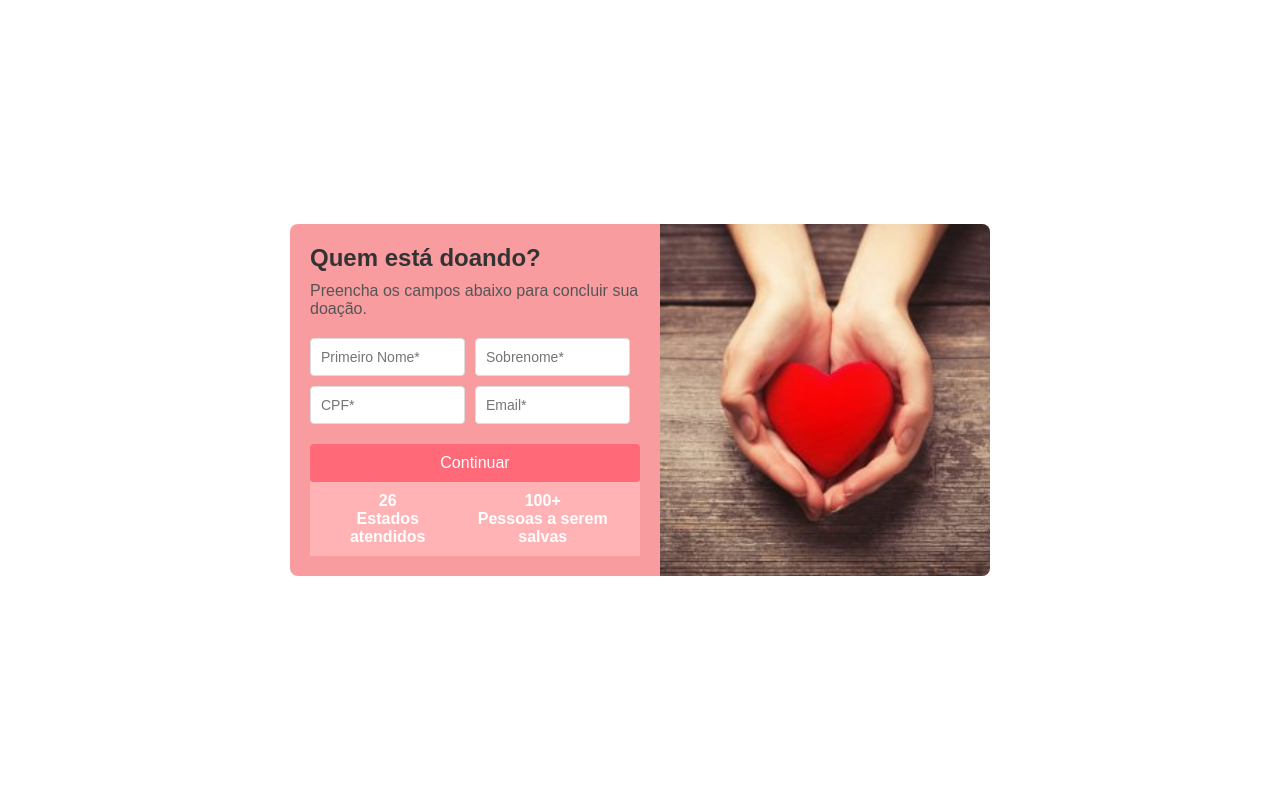
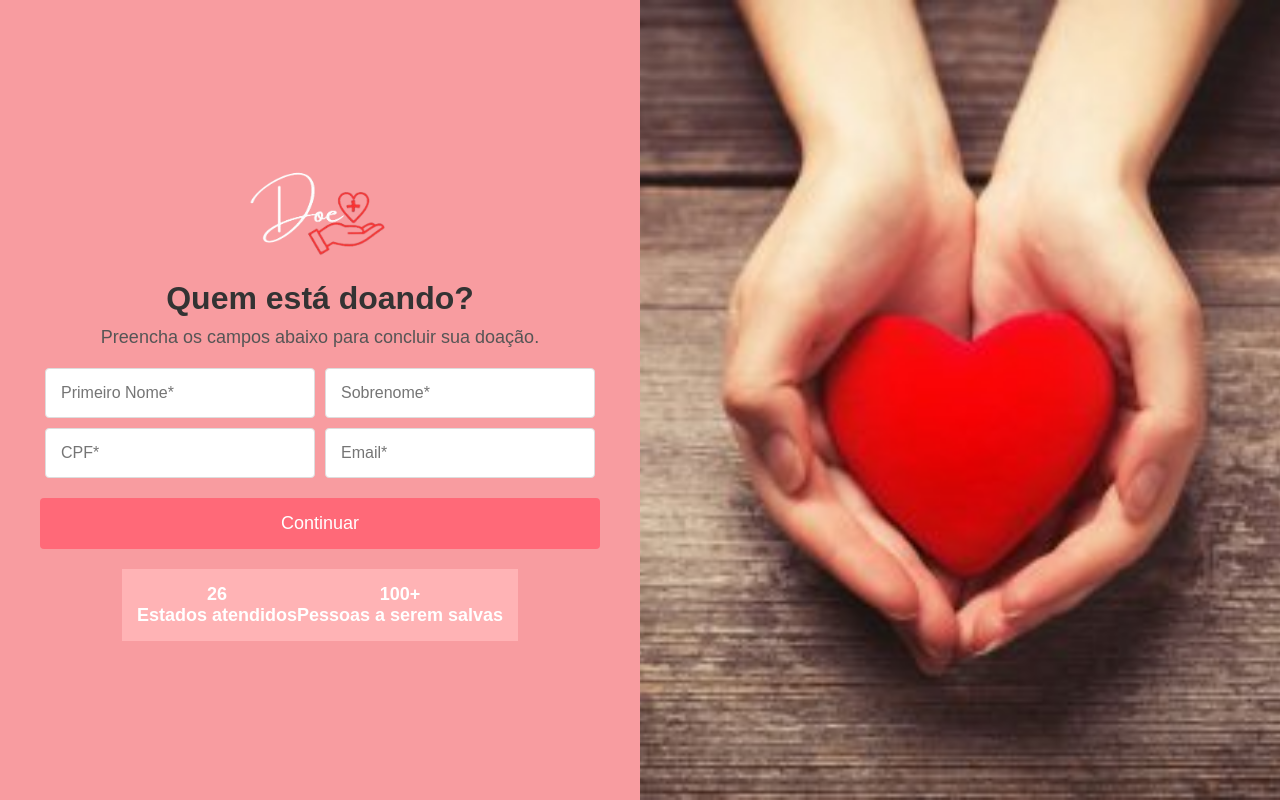
Before and after one commit to drecodes2025/DOE--, a website: page doe/cadastro.html in a window 1280 px wide. Drawn offline with Linux system fonts and the light colour scheme.

Commit message:
adição de novos arquivos

```diff
--- a/doe/cadastro.html
+++ b/doe/cadastro.html
@@ -12,52 +12,59 @@
       font-family: Arial, sans-serif;
     }
 
-    body {
-      display: flex;
-      align-items: center;
-      justify-content: center;
-      min-height: 100vh;
-      background-color: #fff;
+    html, body {
+      width: 100%;
+      height: 100%;
+      overflow: hidden;
     }
 
     .container {
-      max-width: 700px;
+      display: flex;
       width: 100%;
+      height: 100%;
       background-color: #f89ca0;
-      border-radius: 8px;
-      overflow: hidden;
-      display: flex;
     }
 
     .form-container {
-      flex: 1;
-      padding: 20px;
+      width: 50%;
+      padding: 40px;
       color: #333;
+      display: flex;
+      flex-direction: column;
+      justify-content: center;
+      align-items: center;
+    }
+
+    .form-container img.logo {
+      width: 150px;
+      margin-bottom: 20px;
     }
 
     .form-container h1 {
-      font-size: 24px;
+      font-size: 32px;
       margin-bottom: 10px;
     }
 
     .form-container p {
-      font-size: 16px;
+      font-size: 18px;
       color: #555;
       margin-bottom: 20px;
+      text-align: center;
     }
 
     .form-container form {
       display: flex;
       flex-wrap: wrap;
       gap: 10px;
+      justify-content: center;
     }
 
     .form-container input {
       width: calc(50% - 10px);
-      padding: 10px;
+      padding: 15px;
       border: 1px solid #ddd;
       border-radius: 4px;
-      font-size: 14px;
+      font-size: 16px;
     }
 
     .form-container input[type="submit"] {
@@ -65,9 +72,9 @@
       background-color: #ff6978;
       color: #fff;
       border: none;
-      padding: 10px;
+      padding: 15px;
       cursor: pointer;
-      font-size: 16px;
+      font-size: 18px;
       border-radius: 4px;
       margin-top: 10px;
     }
@@ -80,10 +87,11 @@
       display: flex;
       justify-content: space-around;
       background-color: #ffb3b5;
-      padding: 10px;
+      padding: 15px;
       color: #fff;
       text-align: center;
-      font-size: 16px;
+      font-size: 18px;
+      margin-top: 20px;
     }
 
     .info-container div {
@@ -91,16 +99,18 @@
     }
 
     .image-container {
+      width: 50%;
       background-image: url('coracao.jpg');
       background-size: cover;
       background-position: center;
-      flex: 1;
     }
   </style>
 </head>
 <body>
   <div class="container">
     <div class="form-container">
+      <img src="logo.png" alt="Logo da Doe+" class="logo">
+
       <h1>Quem está doando?</h1>
       <p>Preencha os campos abaixo para concluir sua doação.</p>
       <form>
```
Also changed, not shown: doe/Logo.png (added).
